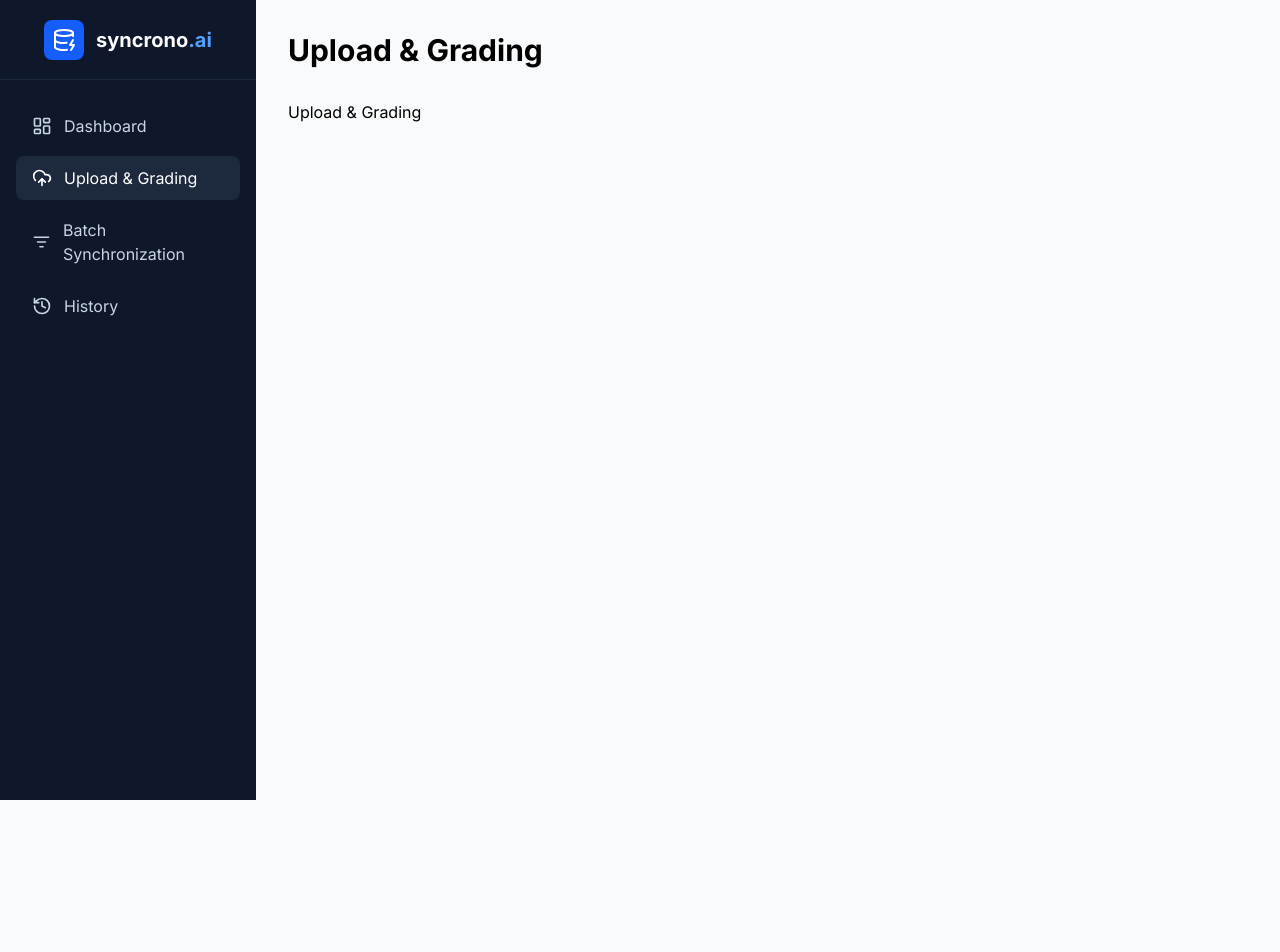
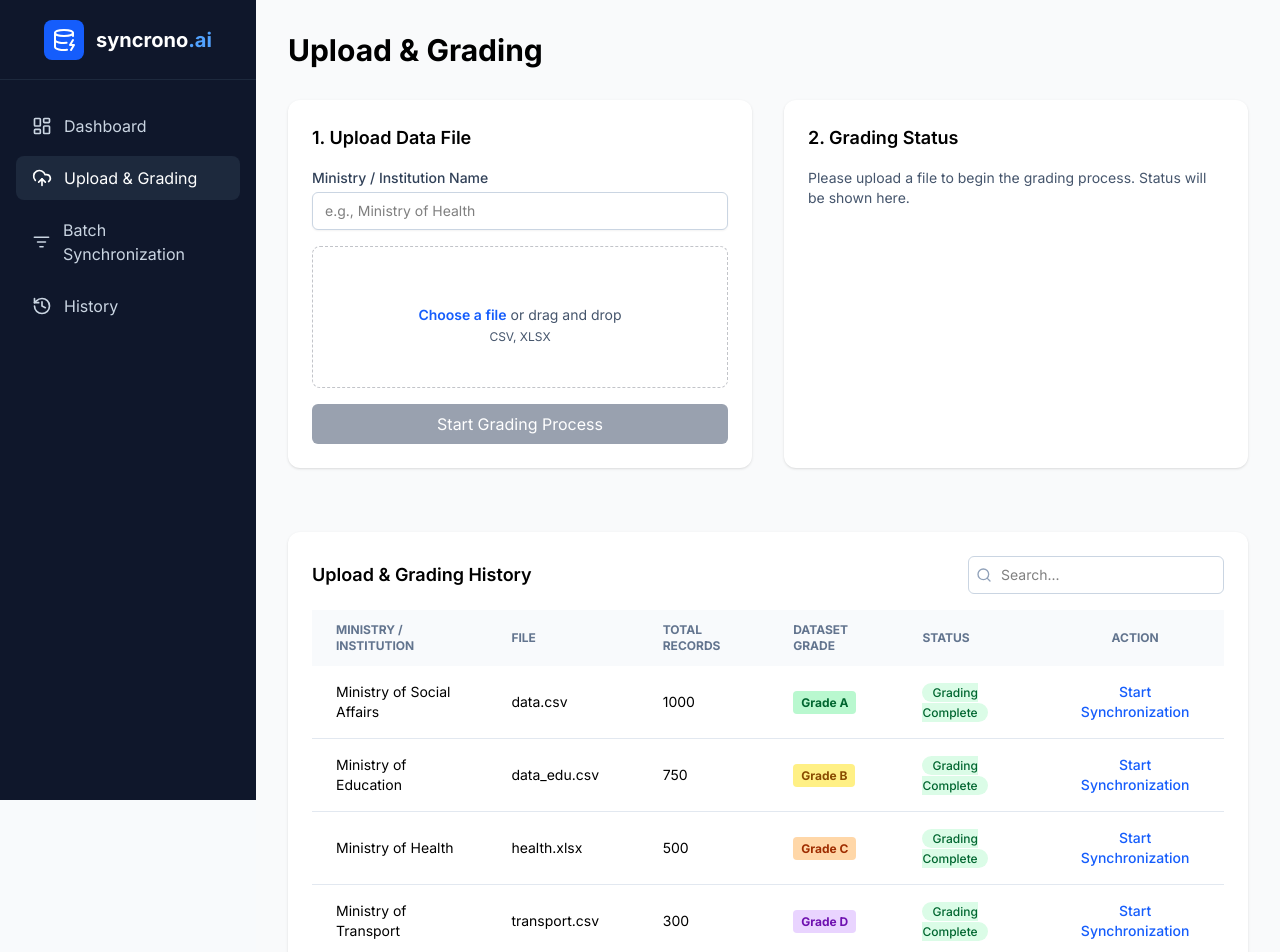
Before and after one commit to Arknightmythic/ajakkfshfajfhasfafafakfa, a React (Vite) app: page /upload-grading in a window 1280 px wide. Shown: the top 952 px of the page. Before the commit the page ends 800 px from the top, so only its background shows below. Built offline with nearby package versions, Linux system fonts and the light colour scheme.

Commit message:
implement upload and grading interface

```diff
--- a/src/pages/UploadAndGrading/UploadAndGrading.jsx
+++ b/src/pages/UploadAndGrading/UploadAndGrading.jsx
@@ -1,7 +1,235 @@
+import { Search } from "lucide-react";
+import { useEffect, useState } from "react";
+import { FileText, FileX2 } from "lucide-react";
+import { Trash } from 'lucide-react';
+
 const UploadAndGrading = () => {
+  const [institution, setInstitution] = useState("");
+  const [selectedFile, setSelectedFile] = useState(null);
+  const [lastUploadedFile, setLastUploadedFile] = useState(null);
+  const [isProcessing, setIsProcessing] = useState(false);
+  const [responseOK, setResponseOK] = useState(false);
+  const [searchTerm, setSearchTerm] = useState("");
+
+  const data = [
+  {
+    institution: 'Ministry of Social Affairs',
+    file: 'data.csv',
+    total: 1000,
+    grade: 'Grade A',
+    status: 'Grading Complete',
+  },
+  {
+    institution: 'Ministry of Education',
+    file: 'data_edu.csv',
+    total: 750,
+    grade: 'Grade B',
+    status: 'Grading Complete',
+  },
+  {
+    institution: 'Ministry of Health',
+    file: 'health.xlsx',
+    total: 500,
+    grade: 'Grade C',
+    status: 'Grading Complete',
+  },
+  {
+    institution: 'Ministry of Transport',
+    file: 'transport.csv',
+    total: 300,
+    grade: 'Grade D',
+    status: 'Grading Complete',
+  },
+  {
+    institution: 'Ministry of Transport',
+    file: 'transport-car.csv',
+    total: 300,
+    grade: 'Grade E',
+    status: 'Grading Complete',
+  },
+  ];
+
+  const [filteredData, setFilteredData] = useState(data);
+
+  const getGradeClass = (grade) => {
+    switch (grade) {
+      case 'Grade A':
+        return 'bg-green-200 text-green-800';
+      case 'Grade B':
+        return 'bg-yellow-200 text-yellow-800';
+      case 'Grade C':
+        return 'bg-orange-200 text-orange-800';
+      case 'Grade D':
+        return 'bg-purple-200 text-purple-800';
+      case 'Grade E':
+        return 'bg-red-200 text-red-800';
+      default:
+        return 'bg-gray-200 text-gray-800';
+    }
+  };
+
+  const handleUpload = () => {
+    setIsProcessing(true);
+    setResponseOK(false);
+    setLastUploadedFile(selectedFile);
+
+    setInstitution("");
+    setSelectedFile(null);
+  };
+
+  const handleDeleteFile = () => {
+    setSelectedFile(null);
+  };
+
+  useEffect(() => {
+    const search = searchTerm.toLowerCase();
+    const result = data.filter(item =>
+      item.institution.toLowerCase().includes(search) ||
+      item.file.toLowerCase().includes(search) ||
+      item.grade.toLowerCase().includes(search)
+    );
+    setFilteredData(result);
+  }, [searchTerm]);
+
   return (
-    <div>Upload & Grading</div>
-  )
-}
+    <div className="grid grid-cols-1 lg:grid-cols-2 gap-8">
+      <div className="bg-white p-6 rounded-xl shadow-sm">
+        <h3 className="font-semibold text-lg mb-4">1. Upload Data File</h3>
+        <div className="mb-4">
+            <label className="block text-sm font-medium text-slate-700">Ministry / Institution Name</label>
+            <input
+              className="mt-1 block w-full px-3 py-2 bg-white border border-slate-300 rounded-md shadow-xs focus:outline-none focus:ring-blue-500 focus:border-blue-500 sm:text-sm"
+              placeholder="e.g., Ministry of Health"
+              value={institution}
+              onChange={(e) => setInstitution(e.target.value)}
+          />
+        </div>
+        <div className="mt-2 flex justify-center rounded-lg border border-dashed border-slate-900/25 px-6 py-10">
+          <div className="text-center">
+            <i data-lucide="file-up" className="mx-auto h-12 w-12 text-slate-300"></i>
+            <div className="mt-4 flex text-sm leading-6 text-slate-600">
+              <label
+                className="relative cursor-pointer rounded-md bg-white font-semibold text-blue-600 focus-within:outline-none focus-within:ring-2 focus-within:ring-blue-600 focus-within:ring-offset-2 hover:text-blue-500"
+              >
+                <span>Choose a file</span>
+                <input
+                    type="file"
+                    accept=".csv, application/vnd.openxmlformats-officedocument.spreadsheetml.sheet"
+                    className="sr-only"
+                    onChange={(e) => setSelectedFile(e.target.files[0])}
+                />
+              </label>
+              <p className="pl-1">or drag and drop</p>
+            </div>
+            <p className="text-xs leading-5 text-slate-600">CSV, XLSX</p>
+          </div>
+        </div>
 
-export default UploadAndGrading
+        {selectedFile && (
+          <div className="mt-4 flex items-center justify-between bg-slate-100 px-4 py-2 rounded">
+            <div className="flex items-center gap-2 text-sm text-slate-700">
+              {selectedFile.name.endsWith(".csv") || selectedFile.name.endsWith(".xls") || selectedFile.name.endsWith(".xlsx") ? (
+                <FileText className="w-5 h-5 text-blue-600" />
+              ) : (
+                <FileText className="w-5 h-5 text-slate-500" />
+              )}
+              <span>{selectedFile.name}</span>
+            </div>
+            <button onClick={handleDeleteFile}>
+              <Trash className="w-5 h-5 text-red-500 hover:text-red-700 cursor-pointer" />
+            </button>
+          </div>
+        )}
+
+        <button
+          disabled={!institution || !selectedFile}
+          onClick={handleUpload}
+          className={`mt-4 w-full px-4 py-2 rounded-md text-white ${
+            !institution || !selectedFile
+              ? "bg-gray-400 cursor-not-allowed"
+              : "bg-blue-600 hover:bg-blue-700 cursor-pointer"
+          }`}
+        >
+          Start Grading Process
+        </button>
+      </div>
+
+      <div className="bg-white p-6 rounded-xl shadow-sm">
+        <h3 className="font-semibold text-lg mb-4">2. Grading Status</h3>
+        <div className="space-y-4">
+          {isProcessing && !responseOK && lastUploadedFile ? (
+            <div>
+              <div className="flex justify-between mb-1">
+                <span className="text-sm font-medium text-slate-700">{lastUploadedFile.name}</span>
+                <span className="text-sm font-medium text-blue-700 animate-pulse">Processing...</span>
+              </div>
+              <div className="w-full bg-slate-200 rounded-full h-2.5">
+                <div
+                  className="bg-blue-600 h-2.5 rounded-full"
+                  style={{ width: "75%" }}
+                ></div>
+              </div>
+            </div>
+          ) : (
+            <p className="text-sm text-slate-600">
+              Please upload a file to begin the grading process. Status will be shown here.
+            </p>
+          )}
+        </div>
+      </div>
+
+      <div className="lg:col-span-2 mt-8 bg-white p-6 rounded-xl shadow-sm">
+        <div className="flex justify-between items-center mb-4">
+            <h3 className="font-semibold text-lg">Upload & Grading History</h3>
+            <div className="relative">
+                <input
+                  placeholder="Search..."
+                  className="pl-8 pr-4 py-2 border border-slate-300 rounded-md text-sm w-64"
+                  value={searchTerm}
+                  onChange={(e) => setSearchTerm(e.target.value)}
+                />
+                <Search className="absolute left-2 top-1/2 -translate-y-1/2 w-4 h-4 text-slate-400" />
+            </div>
+        </div>
+        <div className="overflow-x-auto">
+          <table className="w-full text-sm text-left">
+            <thead className="text-xs text-slate-500 uppercase bg-slate-50">
+              <tr>
+                <th className="px-6 py-3">Ministry / Institution</th>
+                <th className="px-6 py-3">File</th>
+                <th className="px-6 py-3">Total Records</th>
+                <th className="px-6 py-3">Dataset Grade</th>
+                <th className="px-6 py-3">Status</th>
+                <th className="px-6 py-3 text-center">Action</th>
+              </tr>
+            </thead>
+            <tbody>
+              {filteredData.map((item, index) => (
+                <tr key={index} className="bg-white border-b border-slate-200 hover:bg-gray-50">
+                  <td className="px-6 py-4">{item.institution}</td>
+                  <td className="px-6 py-4">{item.file}</td>
+                  <td className="px-6 py-4">{item.total}</td>
+                  <td className="px-6 py-4">
+                    <span className={`font-bold text-xs px-2 py-1 rounded ${getGradeClass(item.grade)}`}>
+                      {item.grade}
+                    </span>
+                  </td>
+                  <td className="px-6 py-4">
+                    <span className="bg-green-100 text-green-800 text-xs font-medium px-2.5 py-0.5 rounded-full">
+                      {item.status}
+                    </span>
+                  </td>
+                  <td className="px-6 py-4 text-center">
+                    <button className="font-medium text-blue-600 hover:underline cursor-pointer">Start Synchronization</button>
+                  </td>
+                </tr>
+              ))}
+          </tbody>
+          </table>
+        </div>
+      </div>
+    </div>
+  );
+};
+
+export default UploadAndGrading;
```
